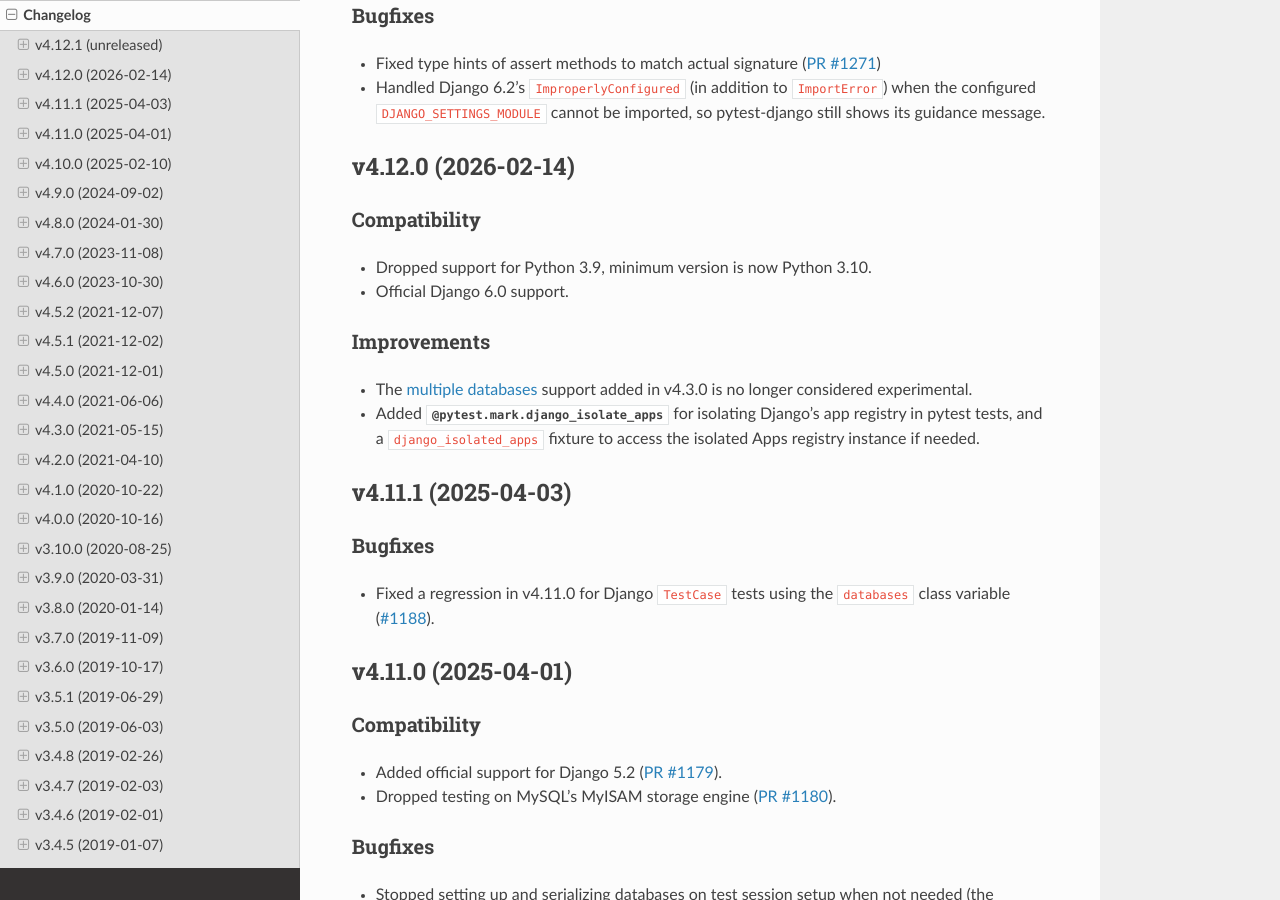
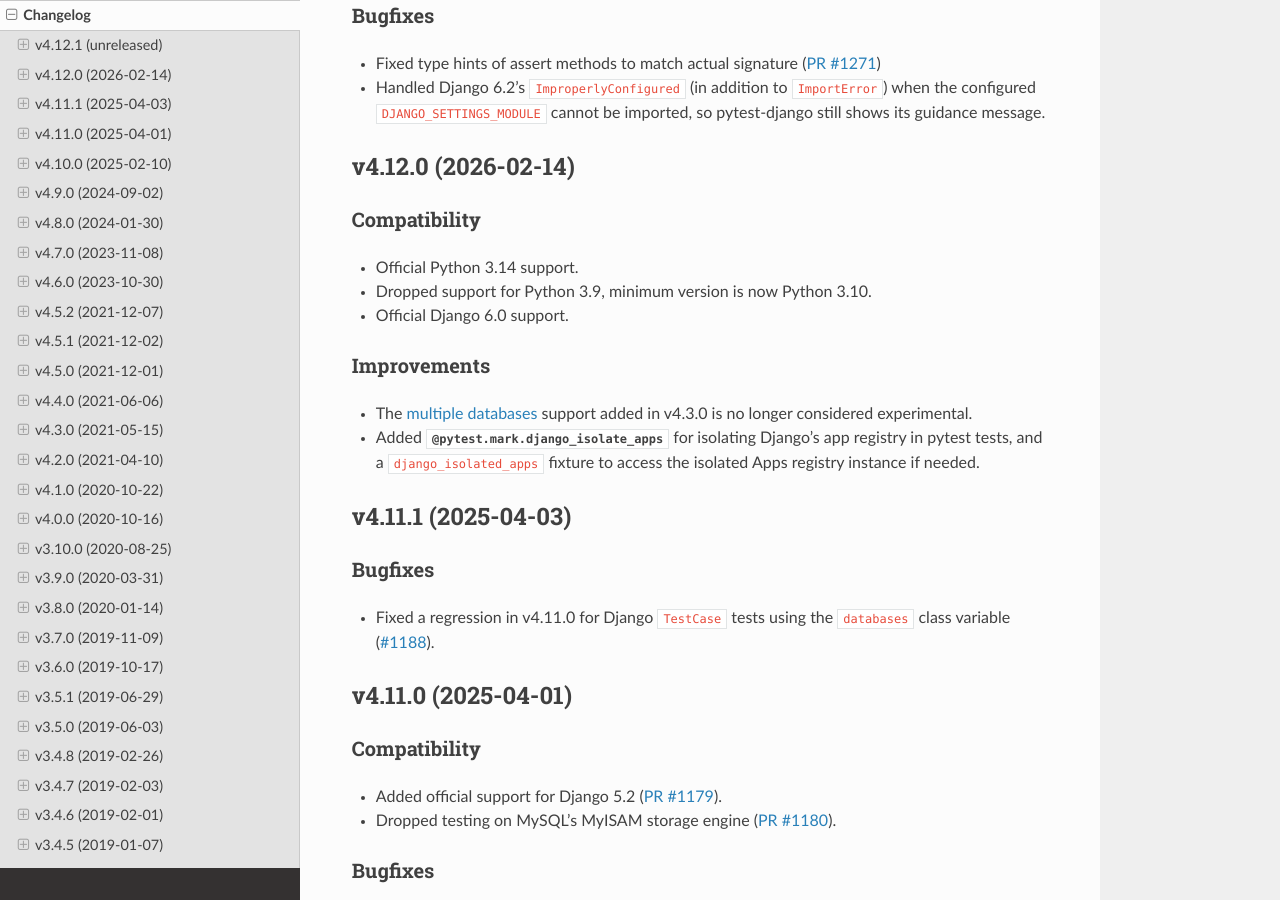
Before and after one commit to pytest-dev/pytest-django, a Sphinx documentation site: the page built from docs/changelog.rst, in a window 1280 px wide and 900 px high, scrolled down 336 px. Built offline with Sphinx 7.4.7 and the Read the Docs theme 3.1.0, drawn with Linux system fonts in a browser that asks for light colours; cross-references to code outside the pages are shown as plain code.

Commit message:
Update changelog for Python and Django support

```diff
--- a/docs/changelog.rst
+++ b/docs/changelog.rst
@@ -22,6 +22,7 @@
 Compatibility
 ^^^^^^^^^^^^^
 
+* Official Python 3.14 support.
 * Dropped support for Python 3.9, minimum version is now Python 3.10.
 * Official Django 6.0 support.
 
```
